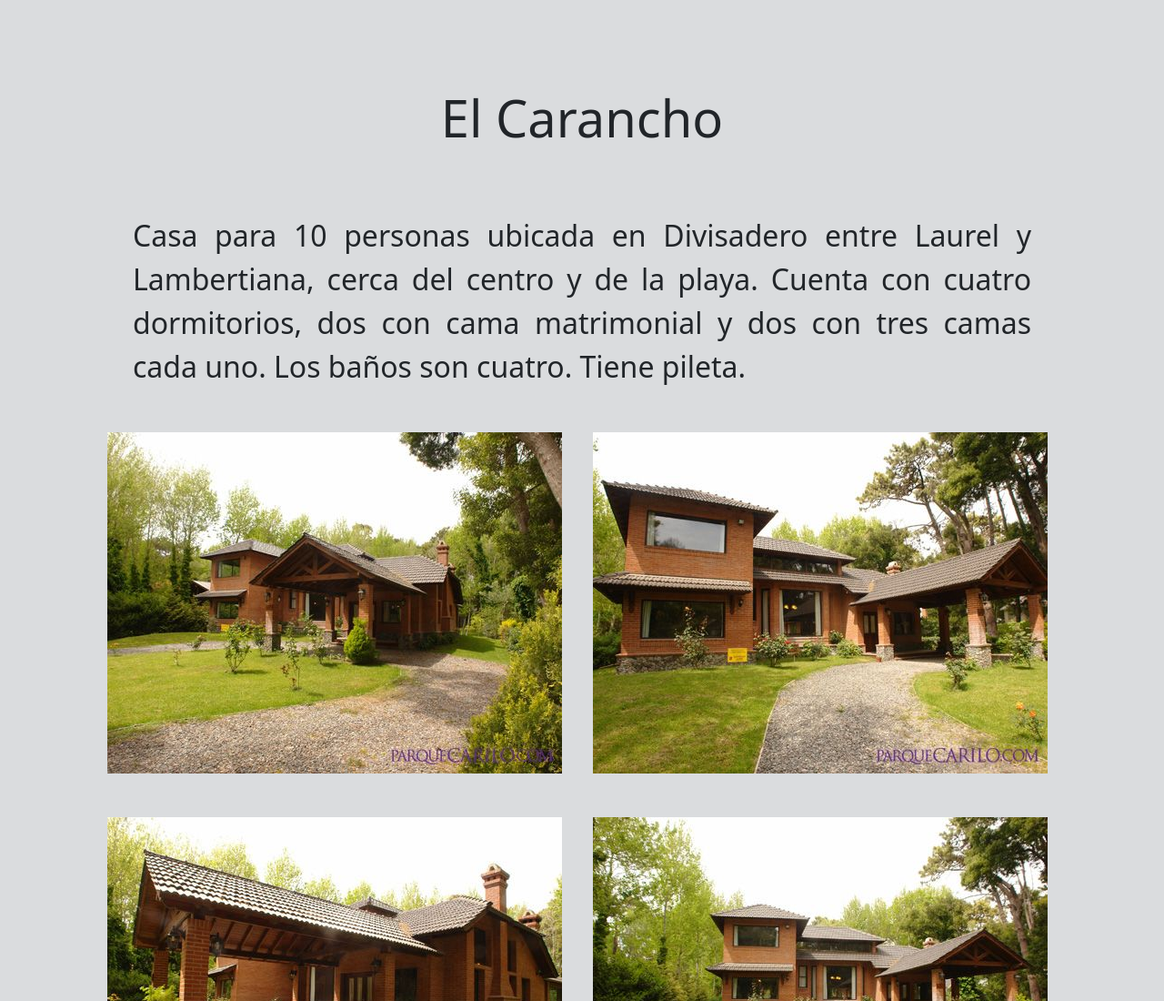
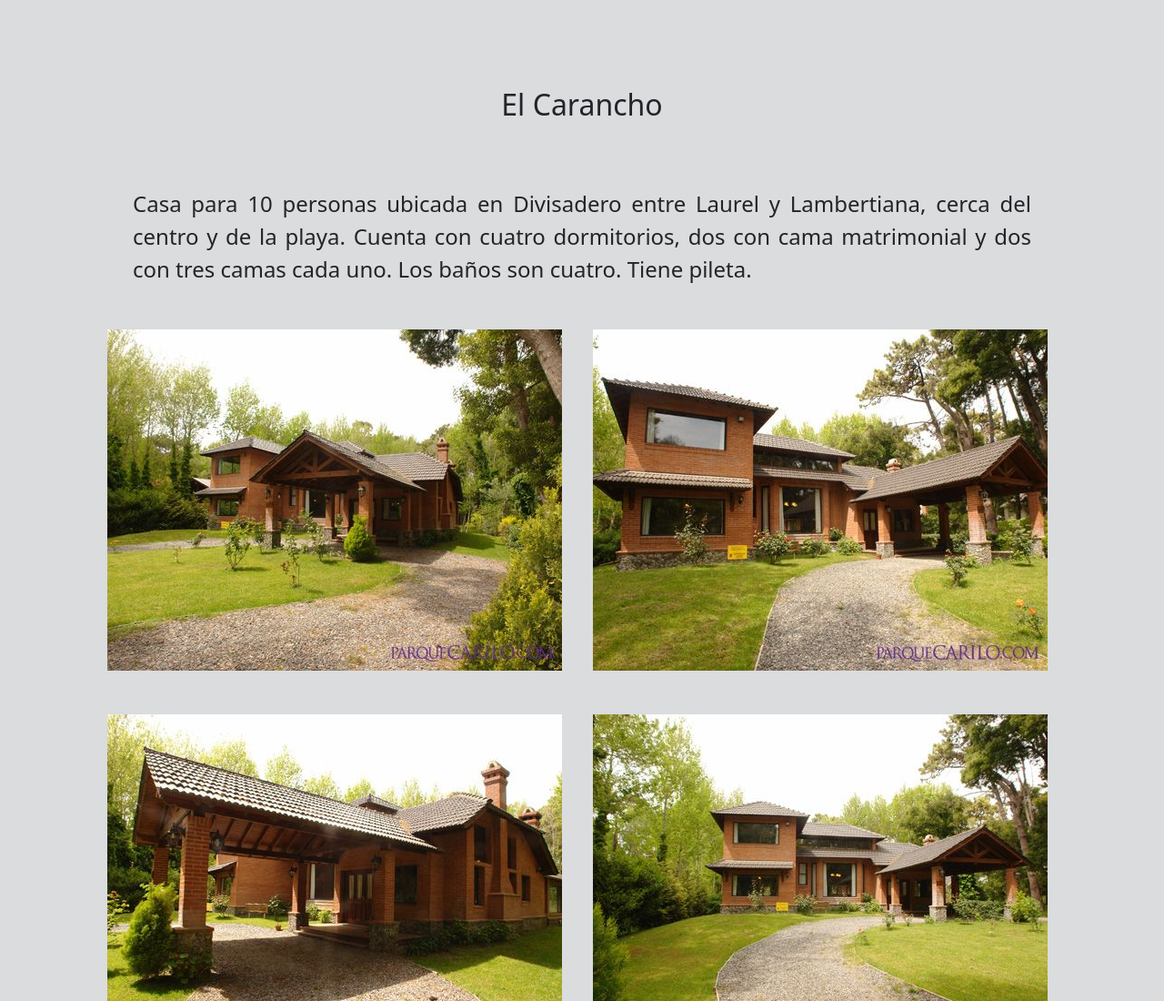
Before and after one commit to CariloServicios/ElCarancho, a plain HTML site: page index.html in a window 1280 px wide. Shown: the top 1100 px of the page at 91% size. Drawn offline with nearby package versions, Linux system fonts and the light colour scheme.

Commit message:
modifique el tamaño del texto

```diff
--- a/css/style.css
+++ b/css/style.css
@@ -1,11 +1,12 @@
 .titulo{
-    font-size: 3.5rem;
+    font-size: 2rem;
+    text-align: center;
 }
 
 .parrafo{
     margin-top: 1.5rem;
     margin-bottom: 1.5rem;
-    font-size: 2rem;
+    font-size: 1.5rem;
     text-align: justify;
     margin-left: 1rem;
     margin-right: 1rem;
```
